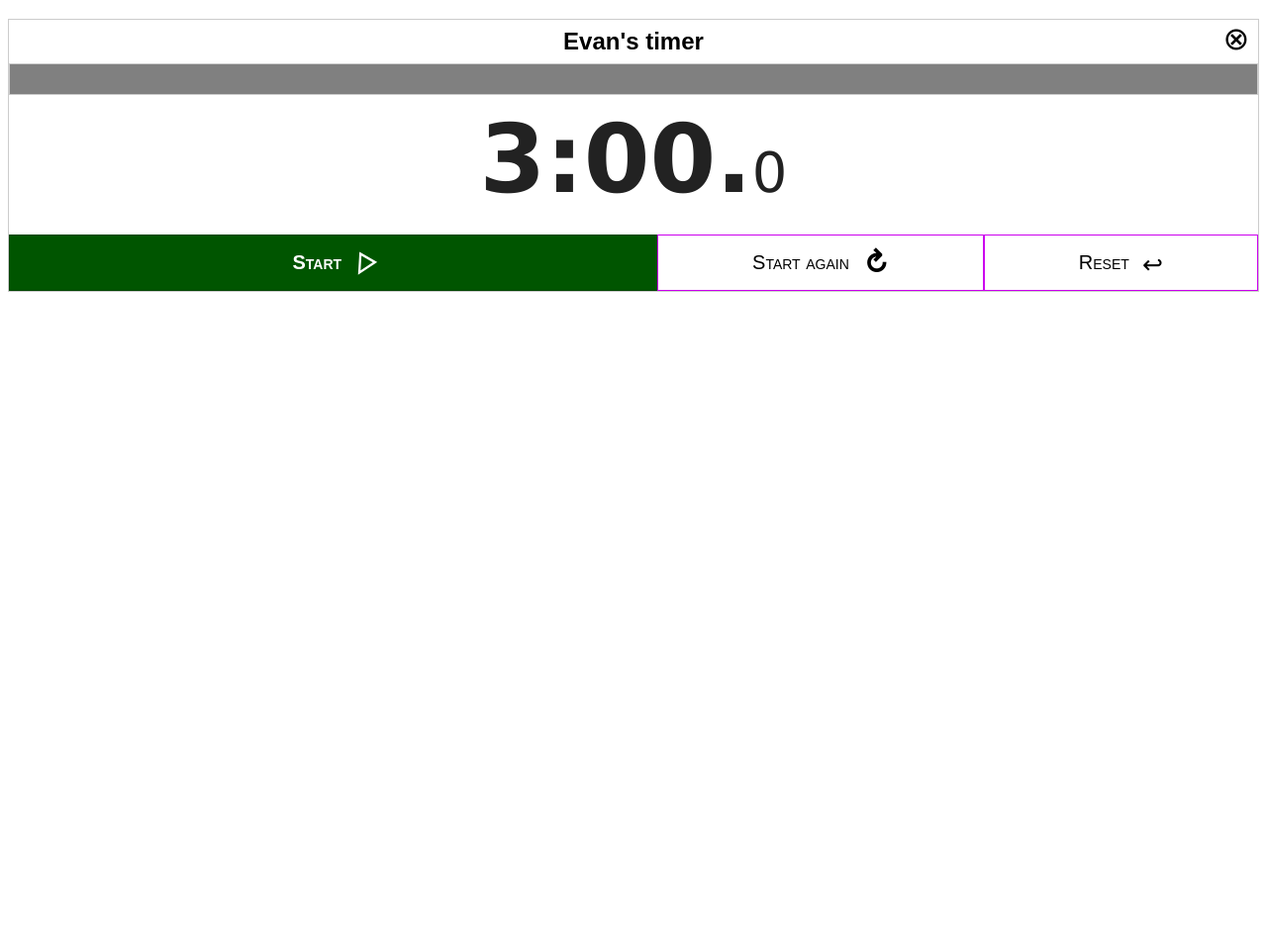
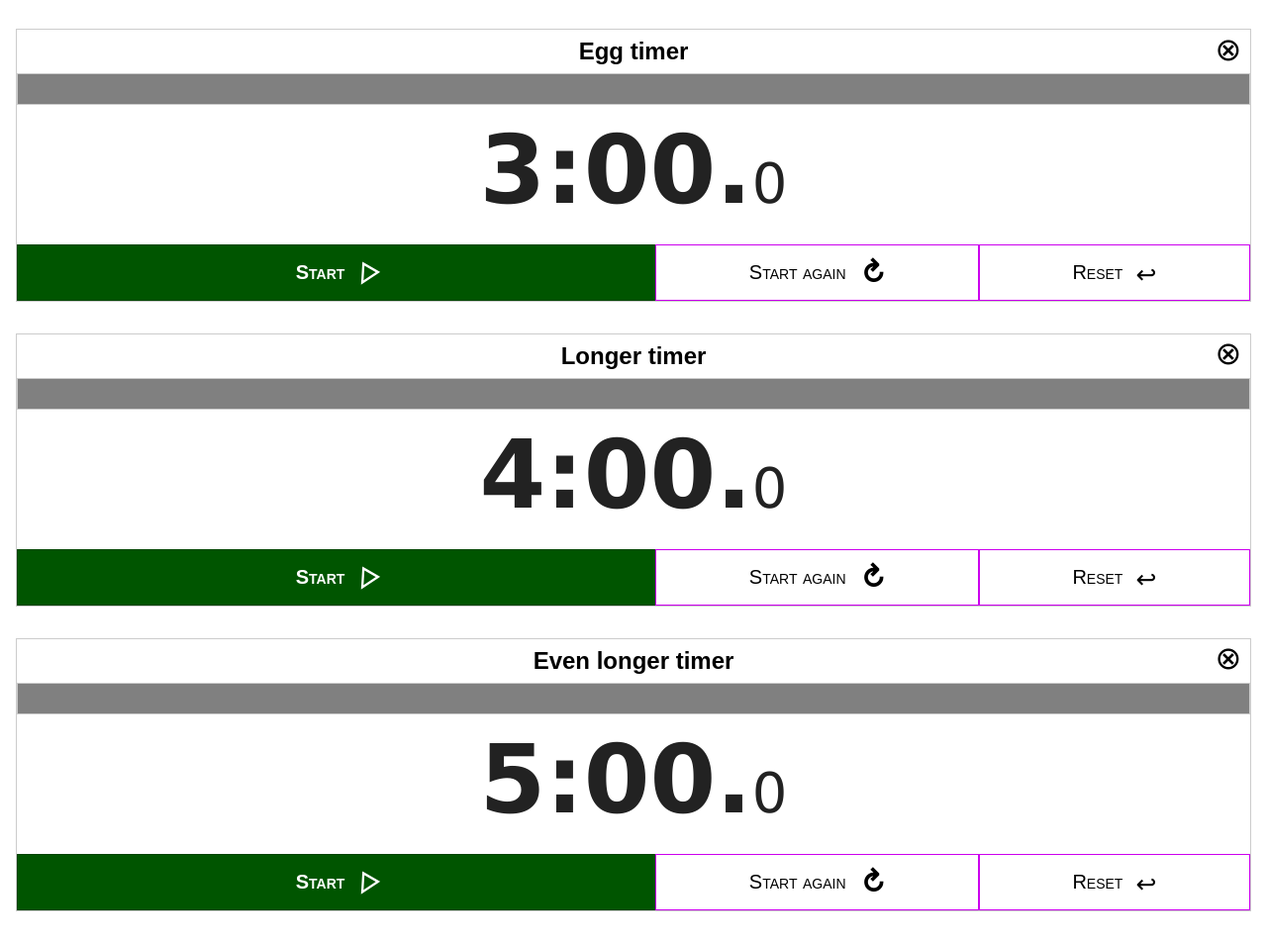
Before and after one commit to evanwills/countdown-timer, a website: page talking-timer.html in a window 1280 px wide. Shown: the part 64-1017 px from the top of the page at 99% size. Before the commit the page ends 800 px from the top, so only its background shows below. Drawn offline with Linux system fonts and the light colour scheme.

Commit message:
added extra timers

```diff
--- a/talking-timer.css
+++ b/talking-timer.css
@@ -35,4 +35,5 @@ body {
 }
 talking-timer {
   display: block;
+  margin: 2rem 0.5rem
 }
--- a/talking-timer.html
+++ b/talking-timer.html
@@ -10,7 +10,11 @@
 	<body>
 		<h1><code style="font-size:1.35em; padding-right: 0.5rem;">&lt;talking-timer&gt;</code> Custom element</h1>
 
-		<talking-timer time="03:00" playing="playing" id="default" end-message="Your egg is cooked" speak="1/2 30s last20 last15 allLast10">Evan's timer</talking-timer>
+		<talking-timer time="03:00" playing="playing" id="short" end-message="Your egg is cooked" speak="1/2 30s last20 last15 allLast10">Egg timer</talking-timer>
+
+		<talking-timer time="04:00" playing="playing" id="longer" end-message="Your egg is cooked" speak="1/2 30s last20 last15 allLast10">Longer timer</talking-timer>
+
+		<talking-timer time="05:00" playing="playing" id="vLong" end-message="Your egg is cooked" speak="1/2 30s last20 last15 allLast10">Even longer timer</talking-timer>
 
 		<script type="text/ecmascript" src="talking-timer.js"></script>
 	</body>
```
